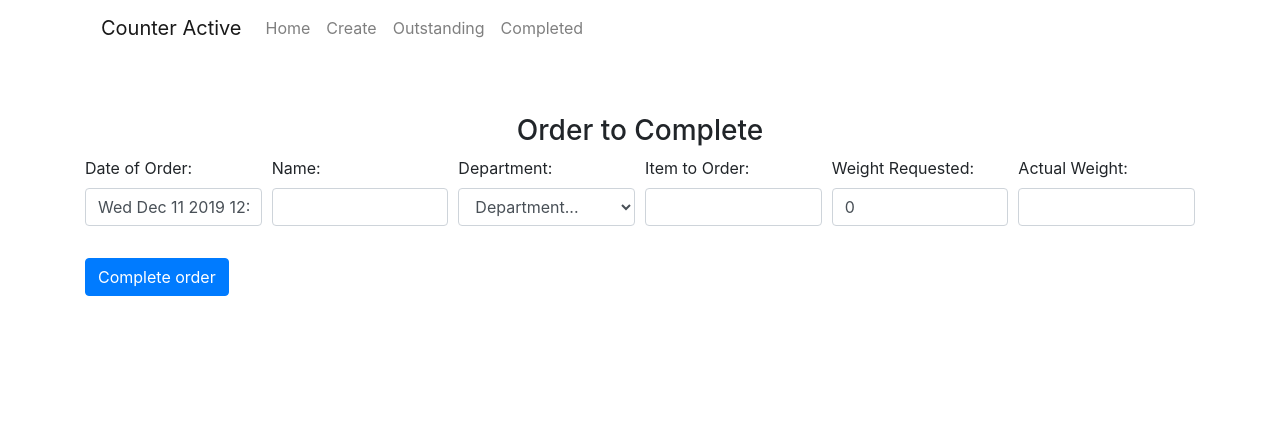
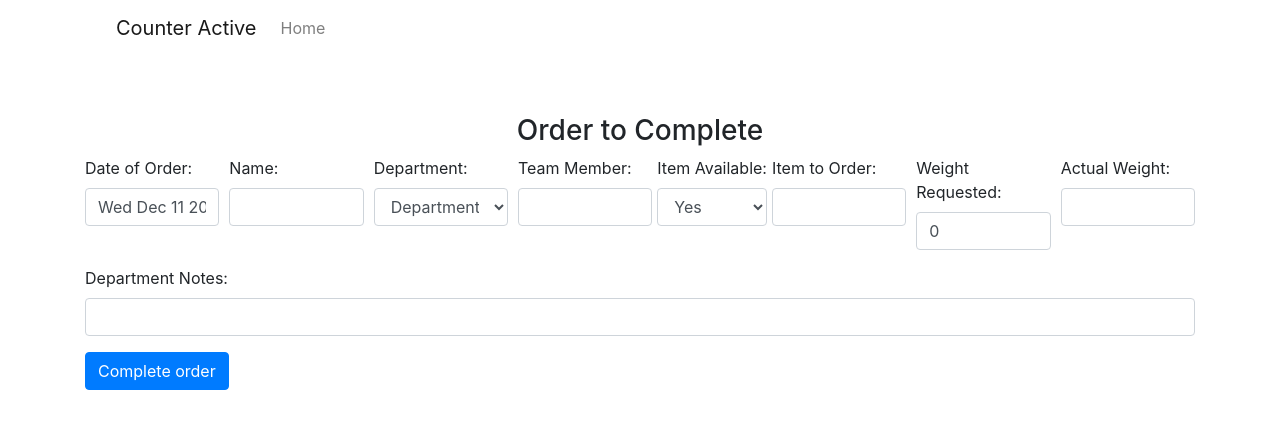
Before and after one commit to jon-gorman/counterActive, a React (Create React App) app in the folder client/: page /edit/1 in a window 1280 px wide. Shown: the top 428 px of the page. Built offline with nearby package versions, Linux system fonts and the light colour scheme; no server answers.

Commit message:
added more table data

```diff
--- a/client/src/App.js
+++ b/client/src/App.js
@@ -11,6 +11,9 @@ import Edit from './components/edit';
 import Outstanding from './components/outstanding';
 import Completed from './components/completed';
 import Team from './components/team'
+import AmazonNavBar from "./components/amazonNav";
+import LandingNav from "./components/landingNav";
+import WholeFoodsNav from './components/wholeFoodsNav'
 
 // import './App.css';
 
@@ -27,39 +30,50 @@ componentWillMount() {
 
   render() {
       return (
+        <div className="container">
+
+
         <Router>
-          <div className="container">
-            <nav className="navbar navbar-expand-lg navbar-light bg-lite">
-              <Link to={'/'} className="navbar-brand">Counter Active</Link>
-              <div className="collapse navbar-collapse" id="navbarSupportedContent">
-                <ul className="navbar-nav mr-auto">
-                  <li className="nav-item">
-                    <Link to={'/'} className="nav-link">Home</Link>
-                  </li>
-                  <li className="nav-item">
-                    <Link to={'/create'} className="nav-link">Create</Link>
-                  </li>
-                  <li className="nav-item">
-                    <Link to={'/outstanding'} className="nav-link">Outstanding</Link>
-                  </li>
-                  <li className="nav-item">
-                    <Link to={'/completed'} className="nav-link">Completed</Link>
-                  </li>
-                </ul>
-              </div>
-            </nav>
-            <br/>
-            <br/>
             <Switch>
+              <Route path='/create' render={() =>
+                <div className='container'>
+                  <AmazonNavBar/>
+                  <Create/>
+                </div> }/>
+              <Route path='/completed' render={() =>
+                <div>
+                  <AmazonNavBar/>
+                  <Completed/>
+                </div>
+              }/>
+              <Route path='/outstanding' render={() =>
+                <div>
+                  <WholeFoodsNav/>
+                  <Outstanding/>
+                </div>
+              }/>
+              {/*<Route path='/edit/ + this.props.match.id' render={() =>*/}
+              {/*  <div>*/}
+              {/*    <WholeFoodsNav/>*/}
+              {/*    <Edit/>*/}
+              {/*  </div>*/}
+              {/*}/>*/}
               <Route exact path='/create' component={Create}/>
               <Route exact path='/edit/:id' component={Edit}/>
               <Route exact path='/outstanding' component={Outstanding}/>
               <Route exact path='/completed' component={Completed}/>
               {/*Only Display the JumboTron if on Home page :) */}
-              <Route path='/' render={() => <Team/>}/>
+              <Route path='/' render={() =>
+                <div className="container">
+                <LandingNav/>
+                <Team/>
+              </div>}/>
+
+
             </Switch>
-          </div>
+          {/*</div>*/}
         </Router>
+        </div>
       );
     }
 }
--- /dev/null
+++ b/client/src/components/amazonNav.js
@@ -0,0 +1,36 @@
+import React, { Component } from 'react';
+import {Link} from "react-router-dom";
+
+
+export default class AmazonNav extends Component {
+  constructor(props) {
+    super(props);
+    this.state = {
+
+    }
+  }
+  render(){
+    return (
+      <div className="container">
+        <nav className="navbar navbar-expand-lg navbar-light bg-lite">
+          <Link to={'/'} className="navbar-brand">Counter Active</Link>
+          <div className="collapse navbar-collapse" id="navbarSupportedContent">
+            <ul className="navbar-nav mr-auto">
+              <li className="nav-item">
+                <Link to={'/'} className="nav-link">Home</Link>
+              </li>
+              <li className="nav-item">
+                <Link to={'/create'} className="nav-link">Create</Link>
+              </li>
+              <li className="nav-item">
+                <Link to={'/completed'} className="nav-link">Completed</Link>
+              </li>
+            </ul>
+          </div>
+        </nav>
+        <br/>
+        <br/>
+      </div>
+    )
+  }
+}
--- a/client/src/components/completed.js
+++ b/client/src/components/completed.js
@@ -51,13 +51,14 @@ export default class Completed extends Component {
             <th>Date</th>
             <th>Shopper</th>
             <th>Department</th>
+            <th>Team Member</th>
+            <th>Availability</th>
             <th>Item</th>
             <th>Requested Weight</th>
             <th>Actual Weight</th>
+            <th>Notes</th>
             <th>Edit</th>
             <th>Delete</th>
-
-
           </tr>
           </thead>
 
--- a/client/src/components/create.js
+++ b/client/src/components/create.js
@@ -174,7 +174,7 @@ export default class Create extends Component {
 
           </div>
           <div className="form-group">
-            <Link to={'./completed'}><input type="submit" value="Add Order" className="btn btn-primary"/></Link>
+              <input type="submit" value="Add Order" className="btn btn-primary"/>
           </div>
         </form>
       </div>
--- a/client/src/components/edit.js
+++ b/client/src/components/edit.js
@@ -1,5 +1,7 @@
 import React, { Component } from 'react';
-import axios from 'axios'
+import axios from 'axios';
+import {Link} from "react-router-dom";
+import WholeFoodsNav from "./wholeFoodsNav";
 
 export default class Edit extends Component {
   constructor(props) {
@@ -8,8 +10,11 @@ export default class Edit extends Component {
     this.onChangePersonName = this.onChangePersonName.bind(this);
     this.onChangeItemAdded = this.onChangeItemAdded.bind(this);
     this.onChangeItemDepartment = this.onChangeItemDepartment.bind(this);
+    this.onChangeCounterPersonName = this.onChangeCounterPersonName.bind(this);
     this.onChangeItemWeight = this.onChangeItemWeight.bind(this);
     this.onChangeItemActual = this.onChangeItemActual.bind(this);
+    this.onChangeItemAvailable = this.onChangeItemAvailable.bind(this);
+    this.onChangeItemNotes = this.onChangeItemNotes.bind(this);
     this.onSubmit = this.onSubmit.bind(this);
 
 
@@ -22,6 +27,8 @@ export default class Edit extends Component {
       item_department: '',
       item_weight: 0,
       item_actual: 0,
+      item_available: '',
+      item_notes: ''
     }
   }
   componentDidMount() {
@@ -34,7 +41,8 @@ export default class Edit extends Component {
           item_department: response.data.item_department,
           item_added: response.data.item_added,
           item_weight: response.data.item_weight,
-          item_actual: response.data.item_actual
+          item_actual: response.data.item_actual,
+
         });
         console.log(response.data)
       })
@@ -50,16 +58,28 @@ export default class Edit extends Component {
     })
   }
 
-  onCounterPersonChange(e) {
+  onChangePersonName(e) {
+    this.setState({
+      person_name: e.target.value
+    });
+  }
+
+  onChangeItemDepartment(e) {
+    this.setState({
+      item_department: e.target.value
+    })
+  }
+
+  onChangeCounterPersonName(e) {
     this.setState({
       counter_person_name: e.target.value
     })
   }
 
-  onChangePersonName(e) {
+  onChangeItemAvailable(e){
     this.setState({
-      person_name: e.target.value
-    });
+      item_available: e.target.value
+    })
   }
 
   onChangeItemAdded(e) {
@@ -68,11 +88,6 @@ export default class Edit extends Component {
     })
   }
 
-  onChangeItemDepartment(e) {
-    this.setState({
-      item_department: e.target.value
-    })
-  }
 
   onChangeItemWeight(e) {
     this.setState({
@@ -86,6 +101,18 @@ export default class Edit extends Component {
     })
   }
 
+  onChangeItemNotes(e){
+    this.setState({
+      item_notes: e.target.value
+    })
+  }
+
+
+  routeToOutstanding(){
+    return(
+      <Link to={'/outstanding'}></Link>
+    )
+  }
 //Date & Time
   dateTime() {
     let today = new Date();
@@ -116,7 +143,9 @@ export default class Edit extends Component {
       item_added: this.state.item_added,
       item_department: this.state.item_department,
       item_weight: this.state.item_weight,
-      item_actual: this.state.item_actual
+      item_actual: this.state.item_actual,
+      item_available: this.state.item_available,
+      item_notes: this.state.item_notes
     };
     axios.post('/order/update/' + this.props.match.params.id, obj)
       .then(function(res){
@@ -133,11 +162,15 @@ export default class Edit extends Component {
       item_department: '',
       item_weight: '',
       item_actual: '0',
+      item_available: ''
     })
+    return<Link to={'/outstanding'}> </Link>
   }
 
   render() {
     return (
+      <div>
+      <WholeFoodsNav/>
       <div style={{marginTop: 10}}>
         <h3 align="center">Order to Complete</h3>
         <form onSubmit={this.onSubmit}>
@@ -179,6 +212,28 @@ export default class Edit extends Component {
                 <option className="form-control">Deli</option>
               </select>
             </div>
+            <div className="form-group col-md mr-0">
+              <label>Team Member: </label>
+              <input
+                // id="inputState"
+                type="text"
+                className="form-control col-md mr-0"
+                value={this.state.counter_person_name}
+                onChange={this.onChangeCounterPersonName}
+              />
+            </div>
+            <div>
+            <label>Item Available: </label>
+            <select id="inputState"
+                    type="text"
+                    className="form-control col-md ml-0"
+                    value={this.state.item_available}
+                    onChange={this.onChangeItemAvailable}
+            >
+              <option className="form-control">Yes</option>
+              <option className="form-control">No</option>
+            </select>
+          </div>
             <div className="form-group col-md ml-0">
               <label>Item to Order: </label>
               <input id="inputState"
@@ -209,23 +264,25 @@ export default class Edit extends Component {
               >
               </input>
             </div>
+
           </div>
           <div className="form-row">
             <div className="form-group col-md mr-0">
-              {/*<Label> Jon's Shift Notes:  </Label>*/}
-              {/*<Input*/}
-              {/*  type="textarea"*/}
-              {/*  className="form-control col-md mr-0"*/}
-              {/*  value={this.state.shift_notes}*/}
-              {/*  onChange={this.onChangeShiftNotes}*/}
-              {/*/>*/}
+              <label> Department Notes:  </label>
+              <input
+                type="textarea"
+                className="form-control col-md mr-0"
+                value={this.state.item_notes}
+                onChange={this.onChangeItemNotes}
+              />
             </div>
 
           </div>
           <div className="form-group">
-            <input type="submit" value="Complete order" className="btn btn-primary"/>
+            <input type="submit" value="Complete order" className="btn btn-primary" ></input>
           </div>
         </form>
+      </div>
       </div>
     )
   }
--- /dev/null
+++ b/client/src/components/landingNav.js
@@ -0,0 +1,30 @@
+import React, { Component } from 'react';
+import {Link} from "react-router-dom";
+
+
+export default class LandingNav extends Component {
+  constructor(props) {
+    super(props);
+    this.state = {
+
+    }
+  }
+  render(){
+    return (
+      <div className="container">
+        <nav className="navbar navbar-expand-lg navbar-light bg-lite">
+          <Link to={'/'} className="navbar-brand">Counter Active</Link>
+          <div className="collapse navbar-collapse" id="navbarSupportedContent">
+            <ul className="navbar-nav mr-auto">
+              <li className="nav-item">
+                <Link to={'/about'} className="nav-link">About</Link>
+              </li>
+            </ul>
+          </div>
+        </nav>
+        <br/>
+        <br/>
+      </div>
+    )
+  }
+}
--- /dev/null
+++ b/client/src/components/wholeFoodsNav.js
@@ -0,0 +1,33 @@
+import React, { Component } from 'react';
+import {Link} from "react-router-dom";
+
+
+export default class WholeFoodsNav extends Component {
+  constructor(props) {
+    super(props);
+    this.state = {
+
+    }
+  }
+  render(){
+    return (
+      <div className="container">
+        <nav className="navbar navbar-expand-lg navbar-light bg-lite">
+          <Link to={'/'} className="navbar-brand">Counter Active</Link>
+          <div className="collapse navbar-collapse" id="navbarSupportedContent">
+            <ul className="navbar-nav mr-auto">
+              <li className="nav-item">
+                <Link to={'/'} className="nav-link">Home</Link>
+              </li>
+              {/*<li className="nav-item">*/}
+              {/*  <Link to={'/outstanding'} className="nav-link">Create</Link>*/}
+              {/*</li>*/}
+            </ul>
+          </div>
+        </nav>
+        <br/>
+        <br/>
+      </div>
+    )
+  }
+}
```
Also changed, not shown: client/src/components/tableRowCom.js (+9 -0 lines), 2 other files (tests, documents, lock files or other folders).
